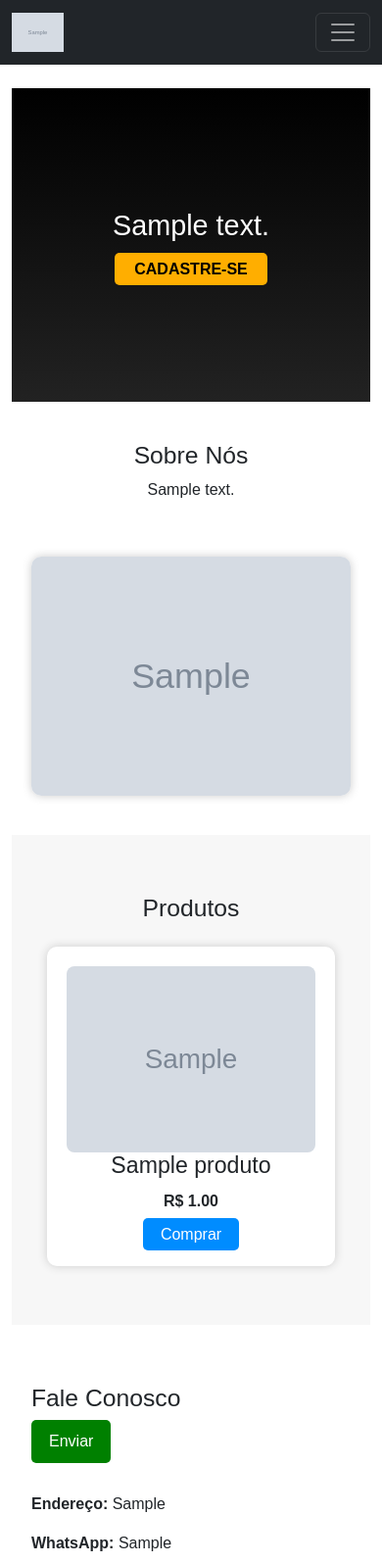
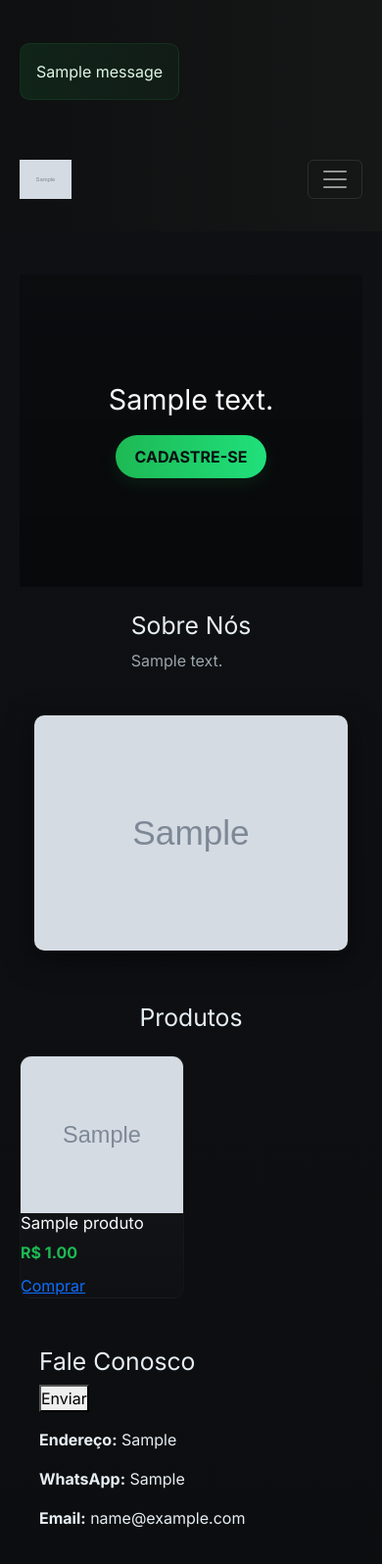
Before and after one commit to kd14c/WEBIII---P2-Projeto-Django-, a Django app: page / in a window 390 px wide. Shown: the top 1596 px of the page at 98% size. Run offline with Django 5.2, Linux system fonts and the light colour scheme; tables that the repository leaves empty hold one stand-in row (values such as "Sample post"); grey boxes marked "Sample" are stand-in pictures; one stand-in notice (Sample message) is shown.

Commit message:
Refactor styles and templates: implement dark elegant theme, enhance layout and responsiveness; update forms and sections for improved user experience

```diff
--- a/core/static/core/style.css
+++ b/core/static/core/style.css
@@ -1,220 +1,136 @@
-/* RESET */
-* {
-    margin: 0;
-    padding: 0;
-    box-sizing: border-box;
-    font-family: Arial, Helvetica, sans-serif;
+/* DARK ELEGANT THEME - core/static/core/style.css */
+
+/* RESET + BASE */
+* {box-sizing: border-box; margin:0; padding:0; font-family: Inter, system-ui, -apple-system, "Segoe UI", Roboto, "Helvetica Neue", Arial;}
+:root{
+  --bg:#0f1114;
+  --surface:#121417;
+  --muted:#9aa4ad;
+  --accent:#1db954; /* green neon */
+  --accent-2:#00a3ff;
+  --card:#15171b;
+  --glass: rgba(255,255,255,0.03);
+  --radius:12px;
 }
+
+/* page */
+body{
+  background: linear-gradient(180deg,var(--bg), #0b0c0e);
+  color: #e6eef3;
+  -webkit-font-smoothing:antialiased;
+  -moz-osx-font-smoothing:grayscale;
+  line-height:1.5;
+}
+
+/* container adjustments */
+.container { max-width:1100px; margin:0 auto; padding: 20px; }
+
+/* NAV */
+.navbar { background: linear-gradient(90deg, rgba(10,10,10,0.8), rgba(20,20,20,0.85)); }
+.navbar-brand img { height:36px; }
+.nav-link { color: #d8e6df !important; margin-left:8px; }
+.navbar .nav-link:hover { color: var(--accent) !important; }
+.navbar .btn { color: inherit; }
 
 /* HERO */
 .hero {
-    width: 100%;
-    min-height: 320px;
-    background: linear-gradient(180deg, #000000, #222222);
-    color: white;
-    display: flex;
-    align-items: center;
-    justify-content: center;
-    text-align: center;
-    padding: 40px 20px;
+  width:100%;
+  min-height:320px;
+  display:flex;
+  align-items:center;
+  justify-content:center;
+  text-align:center;
+  padding:48px 16px;
+  background:linear-gradient(180deg, rgba(0,0,0,0.25), rgba(0,0,0,0.45));
+  border-bottom: 1px solid rgba(255,255,255,0.02);
+}
+.hero-text h1{ font-size: clamp(1.8rem,4.5vw,2.6rem); color: #f6fbf8; margin-bottom:18px; }
+.hero-btn{
+  display:inline-block;
+  background: linear-gradient(90deg, var(--accent), #20e07b);
+  color:#071012;
+  padding:10px 20px;
+  border-radius: 999px;
+  font-weight:700;
+  text-decoration:none;
+  box-shadow: 0 6px 18px rgba(29,185,84,0.12);
 }
 
-.hero h1 {
-    font-size: clamp(1.8rem, 4vw, 2.8rem);
-    margin-bottom: 15px;
+/* SECTIONS */
+.section-title { font-size:1.4rem; margin-bottom:18px; color:#f3fbf8; }
+.section-card {
+  background: linear-gradient(180deg, rgba(255,255,255,0.02), rgba(255,255,255,0.01));
+  border-radius: var(--radius);
+  padding:18px;
+  box-shadow: 0 6px 20px rgba(0,0,0,0.5);
+  border:1px solid rgba(255,255,255,0.02);
 }
 
-.hero-btn {
-    background: #ffae00;
-    padding: 10px 25px;
-    border-radius: 5px;
-    color: black;
-    text-decoration: none;
-    font-weight: bold;
-    transition: 0.2s;
+/* SOBRE */
+.sobre { display:flex; gap:28px; align-items:center; padding:40px 0; }
+.sobre-texto { flex:1; }
+.sobre-texto h3 { margin-bottom:12px; color:#fff; }
+.sobre-texto p { color:var(--muted); font-size:1rem; }
+.sobre-imagem { flex:1; text-align:center; }
+.sobre-imagem img{ max-width:420px; width:100%; border-radius:10px; box-shadow: 0 8px 30px rgba(0,0,0,0.5); }
+
+/* PRODUTOS GRID */
+.produtos-section { padding:30px 0; }
+.produtos-container {
+  display:grid;
+  grid-template-columns: repeat(auto-fill,minmax(220px,1fr));
+  gap:20px;
+}
+.card-produto {
+  background: linear-gradient(180deg,var(--card), rgba(255,255,255,0.01));
+  border-radius: 12px;
+  overflow:hidden;
+  display:flex;
+  flex-direction:column;
+  transition: transform .15s ease, box-shadow .15s ease;
+  border:1px solid rgba(255,255,255,0.02);
+}
+.card-produto:hover { transform: translateY(-6px); box-shadow: 0 18px 40px rgba(0,0,0,0.6); }
+.card-produto img { width:100%; height:160px; object-fit:cover; display:block; }
+.card-produto .body { padding:12px 14px; flex:1; display:flex; flex-direction:column; justify-content:space-between; }
+.card-produto h3 { font-size:1.05rem; margin-bottom:8px; color:#f8fbfa; }
+.card-produto p.preco { font-weight:700; color:var(--accent); margin-bottom:10px; }
+.card-actions { display:flex; gap:10px; align-items:center; }
+
+/* buttons */
+.btn-ghost { background:transparent; border:1px solid rgba(255,255,255,0.06); color:var(--muted); padding:8px 12px; border-radius:8px; text-decoration:none; }
+.btn-primary { background: linear-gradient(90deg,var(--accent), #20e07b); color:#071012; padding:8px 14px; border-radius:8px; text-decoration:none; font-weight:700; }
+
+/* CONTATO FORM */
+.form-contato .form-control { background: rgba(255,255,255,0.02); border:1px solid rgba(255,255,255,0.04); color: #eaf7ef; }
+.form-contato label { color: var(--muted); font-size:0.95rem; }
+.form-contato textarea.form-control { min-height:130px; resize:vertical; }
+
+/* TABLES / PERFIL */
+.table { color: #e6eef3; }
+.table thead { background: rgba(255,255,255,0.03); color: #dff7e6; }
+
+/* ALERTS (messages) */
+.alert { border-radius:10px; }
+.alert-success { background: linear-gradient(90deg, rgba(29,185,84,0.12), rgba(29,185,84,0.06)); color: #dff7e6; border:1px solid rgba(29,185,84,0.12); }
+.alert-danger { background: linear-gradient(90deg, rgba(255,80,90,0.06), rgba(255,80,90,0.03)); color:#ffdfe1; border:1px solid rgba(255,80,90,0.06); }
+
+/* FOOTER */
+footer { background: linear-gradient(90deg,#060607,#0a0b0d); padding:28px 0; color:var(--muted); }
+footer h5, footer h6 { color:#f3fbf8; }
+
+/* RESPONSIVITY */
+@media (max-width: 900px){
+  .sobre { flex-direction:column; padding:24px 0; }
+  .card-produto img { height:200px; }
+}
+@media (max-width:560px){
+  .card-produto img { height:160px; }
+  .hero { padding:30px 12px; }
+  .produtos-container { grid-template-columns: repeat(auto-fill,minmax(160px,1fr)); gap:14px; }
+  .sobre-imagem img { max-width:320px; }
 }
 
-.hero-btn:hover {
-    opacity: 0.85;
-}
-
-
-/* SOBRE */
-.sobre {
-    display: flex;
-    justify-content: space-between;
-    align-items: center;
-    padding: 60px;
-    gap: 40px;
-}
-
-.sobre-texto {
-    flex: 1;
-}
-
-.sobre-texto p {
-    font-size: 1.1rem;
-    line-height: 1.5;
-}
-
-.sobre-imagem {
-    flex: 1;
-    text-align: center;
-}
-
-.sobre-imagem img {
-    width: 100%;
-    max-width: 420px;
-    border-radius: 10px;
-    box-shadow: 0 0 10px #ccc;
-}
-
-/* PRODUTOS */
-.produtos-section {
-    padding: 60px 20px;
-    background: #f7f7f7;
-}
-
-.produtos-container {
-    display: flex;
-    flex-wrap: wrap;
-    justify-content: center;
-    gap: 25px;
-}
-
-.card-produto {
-    width: min(250px, 90%);
-    background: white;
-    padding: 20px;
-    border-radius: 10px;
-    box-shadow: 0 0 10px #ccc;
-    text-align: center;
-    transition: 0.2s;
-}
-
-.card-produto:hover {
-    transform: scale(1.03);
-}
-
-.card-produto img {
-    width: 100%;
-    border-radius: 8px;
-}
-
-.preco {
-    margin: 10px 0;
-    font-size: 1.2rem;
-    font-weight: bold;
-}
-
-.btn-comprar {
-    text-decoration: none;
-    background: #008cff;
-    color: white;
-    padding: 8px 18px;
-    border-radius: 5px;
-    transition: 0.2s;
-}
-
-.btn-comprar:hover {
-    opacity: 0.85;
-}
-
-/* CONTATO */
-.contato-section {
-    padding: 60px 20px;
-}
-
-.form-contato {
-    max-width: 500px;
-    margin-bottom: 30px;
-}
-
-.form-contato input,
-.form-contato textarea {
-    width: 100%;
-}
-
-.btn-enviar {
-    background: green;
-    color: white;
-    padding: 10px 18px;
-    border-radius: 5px;
-    border: none;
-    transition: 0.2s;
-}
-
-.btn-enviar:hover {
-    opacity: 0.85;
-}
-
-/* MAPA */
-.mapa iframe {
-    width: 100%;
-    height: 300px;
-    border: none;
-    margin-top: 20px;
-    border-radius: 8px;
-}
-
-/* PRODUTOS LISTA */
-.produtos-page {
-    padding: 60px 20px;
-    text-align: center;
-}
-
-.produtos-page h1 {
-    font-size: clamp(1.8rem, 4vw, 2.3rem);
-    margin-bottom: 30px;
-}
-
-/* RESPONSIVO — versão aprimorada */
-@media (max-width: 900px) {
-
-    .sobre {
-        flex-direction: column;
-        text-align: center;
-        padding: 40px 20px;
-    }
-
-    .sobre-texto,
-    .sobre-imagem {
-        width: 100%;
-    }
-
-    .sobre-imagem img {
-        width: 100%;
-        max-width: 350px;
-    }
-
-    .produtos-container {
-        gap: 15px;
-    }
-
-    .card-produto {
-        width: 90%;
-    }
-}
-
-@media (max-width: 600px) {
-
-    .hero {
-        padding: 50px 20px;
-    }
-
-    .hero-btn {
-        padding: 8px 20px;
-    }
-
-    .sobre-texto p {
-        font-size: 1rem;
-    }
-
-    .form-contato {
-        width: 100%;
-    }
-
-    .preco {
-        font-size: 1rem;
-    }
-}
+/* small utilities */
+.text-muted-2 { color: var(--muted); font-size:0.95rem; }
+.center { text-align:center; }
--- a/core/templates/core/base.html
+++ b/core/templates/core/base.html
@@ -11,10 +11,22 @@
 
     <link rel="stylesheet" href="{% static 'core/style.css' %}">
 
+    <link href="https://fonts.googleapis.com/css2?family=Inter:wght@300;400;600;700;800&display=swap" rel="stylesheet">
+
+
 </head>
 <body>
 
 <nav class="navbar navbar-expand-lg navbar-dark bg-dark">
+
+    <div class="container mt-3">
+        {% if messages %}
+            {% for msg in messages %}
+                <div class="alert alert-{{ msg.tags }}">{% autoescape off %}{{ msg }}{% endautoescape %}</div>
+            {% endfor %}
+        {% endif %}
+    </div>
+
     <div class="container">
 
         <a class="navbar-brand" href="{% url 'index' %}">
```
Also changed, not shown: core/templates/core/cadastro.html (+23 -24 lines), core/templates/core/contato.html (+26 -23 lines), core/templates/core/login.html (+21 -14 lines), core/templates/core/produto.html (+22 -36 lines), core/templates/core/produtos.html (+23 -14 lines), core/templates/core/sobre.html (+15 -29 lines).
